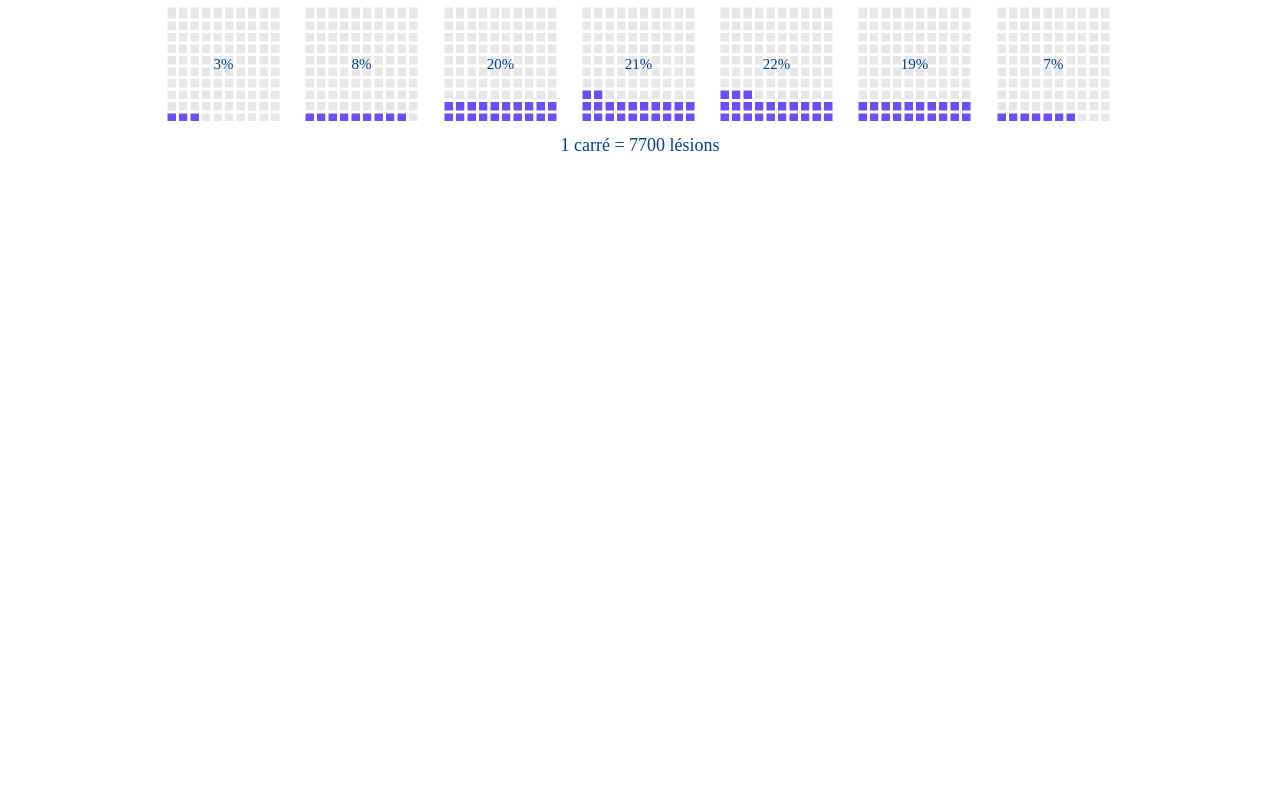
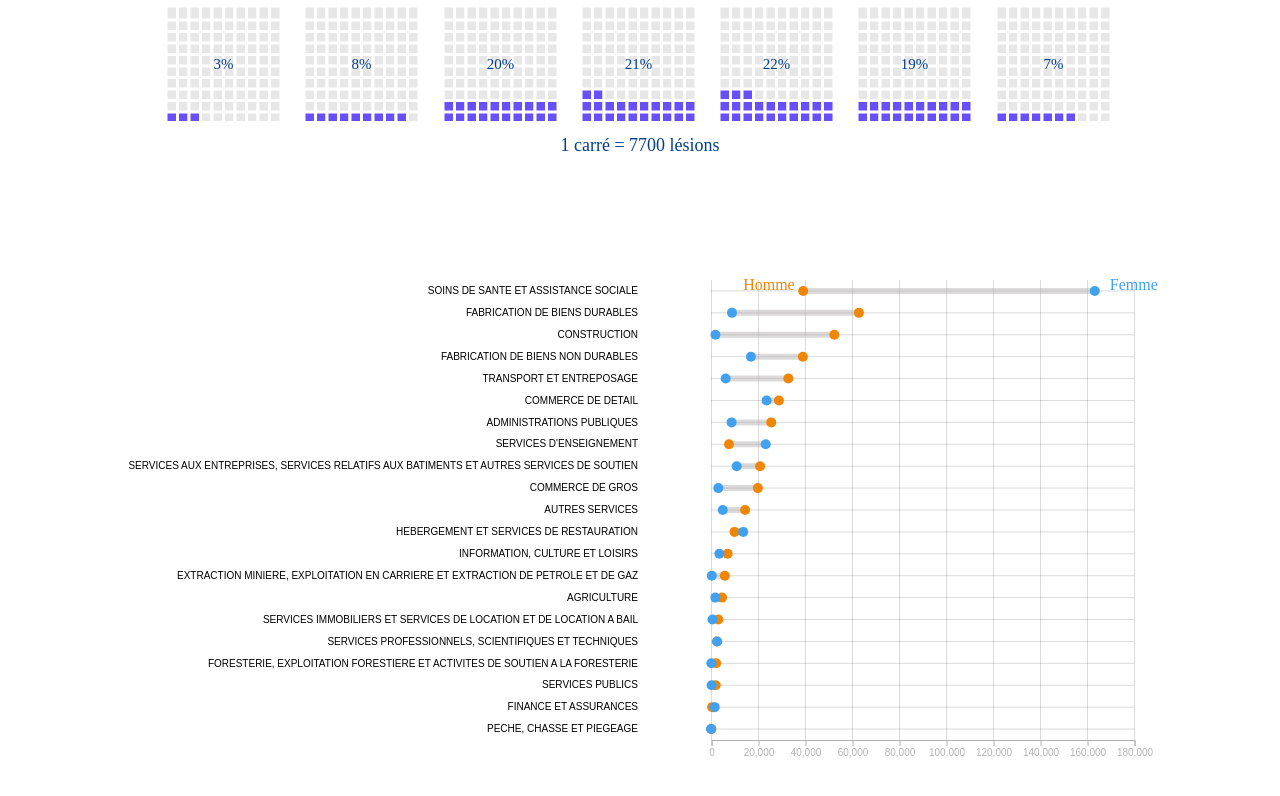
Before and after one commit to ThierryBC-24/ThierryBC-24.github.io, an Angular app in the folder INF8808/: page / in a window 1280 px wide. Shown: the part 1143-1939 px from the top of the page. Before the commit the page ends 1325 px from the top, so only its background shows below. Built offline with nearby package versions, Linux system fonts and the light colour scheme.

Commit message:
Added visual changes to connected plot

```diff
--- a/INF8808/src/app/app.component.html
+++ b/INF8808/src/app/app.component.html
@@ -6,3 +6,4 @@
 <app-area-chart-container></app-area-chart-container>
 <app-line-chart></app-line-chart>
 <app-waffle-chart-container></app-waffle-chart-container>
+<app-connected-plot></app-connected-plot>
--- a/INF8808/src/app/app.module.ts
+++ b/INF8808/src/app/app.module.ts
@@ -8,6 +8,7 @@ import { WaffleChartComponent } from './waffle-chart/waffle-chart.component';
 import { AreaChartComponent } from './area-chart/area-chart.component';
 import { AreaChartContainerComponent } from './area-chart-container/area-chart-container.component';
 import { LineChartComponent } from './line-chart/line-chart.component';
+import { ConnectedPlotComponent } from './connected-plot/connected-plot.component';
 
 @NgModule({
   declarations: [
@@ -17,6 +18,7 @@ import { LineChartComponent } from './line-chart/line-chart.component';
     AreaChartComponent,
     AreaChartContainerComponent,
     LineChartComponent,
+    ConnectedPlotComponent,
   ],
   imports: [BrowserModule, AppRoutingModule],
   providers: [],
--- a/INF8808/src/app/connected-plot/connected-plot.component.html
+++ b/INF8808/src/app/connected-plot/connected-plot.component.html
@@ -1 +1,7 @@
-<figure id="connectedPlot"></figure>
+<div id="connect-plot-container">
+  <div id="connected-plot-div">
+    <div id="connected-plot">
+      <figure id="connectedPlot"></figure>
+    </div>
+  </div>
+</div>
--- a/INF8808/src/app/connected-plot/connected-plot.component.scss
+++ b/INF8808/src/app/connected-plot/connected-plot.component.scss
@@ -0,0 +1,21 @@
+#connect-plot-container {
+  display: flex;
+  align-items: center;
+  justify-content: center;
+  width: 100%;
+  height: 100%;
+}
+
+#connected-plot-div {
+  display: flex;
+  align-items: flex-start;
+  justify-content: flex-start;
+  width: 90%;
+  height: 100%;
+}
+
+#connected-plot {
+  width: 100%;
+  height: 100%;
+  min-height: 75vh;
+}
--- a/INF8808/src/app/connected-plot/connected-plot.component.ts
+++ b/INF8808/src/app/connected-plot/connected-plot.component.ts
@@ -15,10 +15,10 @@ export class ConnectedPlotComponent implements OnInit {
 
   private svg: any;
   private margin = {top: 90, right: 15, bottom: 50, left: 550};
-  private width = window.innerWidth - this.margin.left - this.margin.right;
-  private height = window.innerHeight - this.margin.top - this.margin.bottom;
+  private width = 0;
+  private height = 0;
 
-  private y = d3.scaleBand().range([0, this.height])
+  private y = d3.scaleBand().range([0, this.height]);
   private xRange = [50, this.width-100];
   private x = d3.scaleLinear().range(this.xRange);
 
@@ -94,13 +94,22 @@ export class ConnectedPlotComponent implements OnInit {
 
 // Create Svg
   private createSvg(): void {
+    const container = document.getElementById('connected-plot') as HTMLElement;
+    this.width = container.offsetWidth - this.margin.left - this.margin.right;
+    this.height = container.offsetHeight - this.margin.top - this.margin.bottom;
+
+
     this.svg = d3
       .select('figure#connectedPlot')
       .append('svg')
-      .attr('width', this.width + this.margin.left + this.margin.right)
-      .attr('height', this.height + this.margin.top + this.margin.bottom)
+      .attr('width', container.offsetWidth)
+      .attr('height', container.offsetHeight)
       .append('g')
       .attr('transform', "translate(" + this.margin.left + "," + this.margin.top + ")");
+
+      this.y = d3.scaleBand().range([0, this.height])
+      this.xRange = [50, this.width-100];
+      this.x = d3.scaleLinear().range(this.xRange);
   }
 
 // Set axes (x and y)
```
